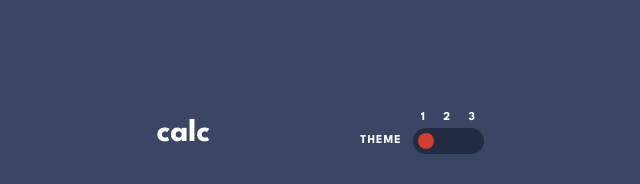
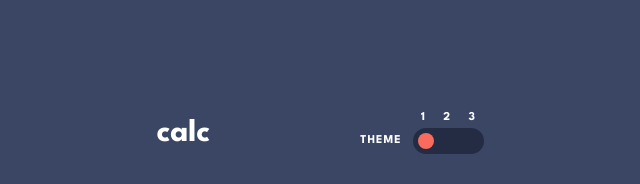
Before and after one commit to kashifawan981/calculator-app, a React (Create React App) app: page / in a window 1280 px wide. In both pictures the pointer is over the element 746 px from the left and 141 px from the top of the page. Shown: the top 184 px of the page, without its empty margins (320-960 px from the left). Built offline with nearby package versions, Linux system fonts and the light colour scheme.

Commit message:
hover effect color added to the toggle button

```diff
--- a/src/App.module.css
+++ b/src/App.module.css
@@ -3,6 +3,7 @@
   --background-main-theme1: hsl(223, 26%, 31%);
   --background-toggle-keypad-theme1: hsl(223, 31%, 20%);
   --key-toggle-btn-theme1: hsl(6, 63%, 50%);
+  --key-hover1-theme1: hsl(6, 93%, 67%, 1);
   --background-screen-theme1: hsl(224, 36%, 15%);
   --background-keypad-theme1: hsl(224, 30%, 21%);
   --key-background1-theme1: hsl(225, 21%, 49%);
@@ -18,6 +19,7 @@
   --background-main-theme2: hsl(0, 0%, 90%);
   --background-toggle-keypad-theme2: hsl(0, 5%, 81%);
   --key-toggle-btn-theme2: hsl(25, 98%, 40%);
+  --key-hover1-theme2: hsl(25, 100%, 61%, 1);
   --background-screen-theme2: hsl(0, 0%, 93%);
   --background-keypad-theme2: hsl(0, 5%, 81%);
   --key-background1-theme2: hsl(185, 42%, 37%);
@@ -33,6 +35,7 @@
   --background-main-theme3: hsl(268, 75%, 9%);
   --background-toggle-keypad-theme3: hsl(268, 71%, 12%);
   --key-toggle-btn-theme3: hsl(176, 100%, 44%);
+  --key-hover1-theme3: hsl(176, 100%, 79%, 1);
   --background-screen-theme3: hsl(268, 71%, 12%);
   --background-keypad-theme3: hsl(268, 71%, 12%);
   --key-background1-theme3: hsl(281, 89%, 26%);
--- a/src/components/CalcThemes/CalcThemes.module.css
+++ b/src/components/CalcThemes/CalcThemes.module.css
@@ -96,8 +96,6 @@
 }
 
 .toggle .ball {
-  background: red;
-  /* opacity: .4; */
   height: 1.6rem;
   width: 1.6rem;
   border-radius: 50%;
@@ -110,12 +108,24 @@
   left: 5.5px;
 }
 
+.toggle input[type='radio']:first-of-type:checked ~ .ball:hover {
+  background-color: var(--key-hover1-theme1);
+}
+
 .toggle input[type='radio']:nth-of-type(2):checked ~ .ball {
   left: 27.5px;
 }
 
+.toggle input[type='radio']:nth-of-type(2):checked ~ .ball:hover {
+  background-color: var(--key-hover1-theme2);
+}
+
 .toggle input[type='radio']:last-of-type:checked ~ .ball {
   left: 50px;
+}
+
+.toggle input[type='radio']:last-of-type:checked ~ .ball:hover {
+  background-color: var(--key-hover1-theme3);
 }
 
 .theme1 .toggle .ball {
```
